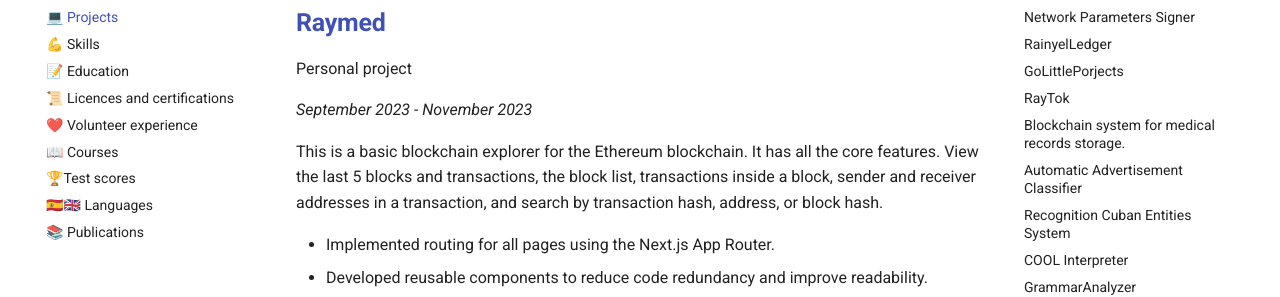
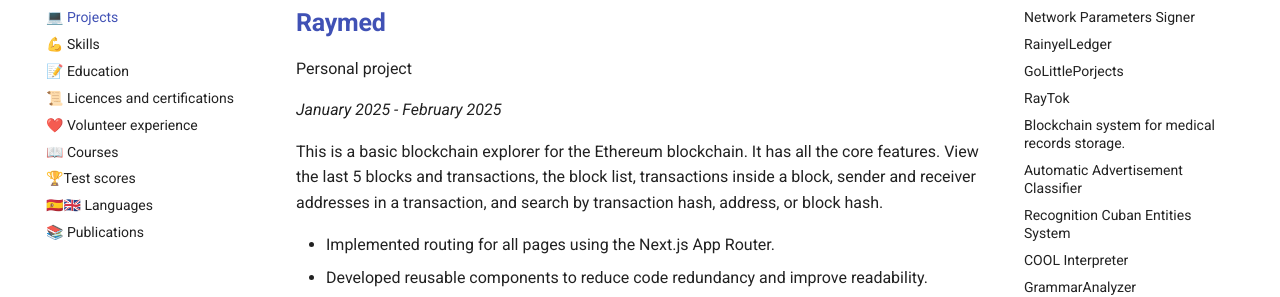
Before and after one commit to rayniel95/rayniel95.github.io, an MkDocs documentation site: the page built from docs/projects/projects.md, in a window 1280 px wide and 900 px high. Shown: the part 175-472 px from the top of the window. Built offline with MkDocs 1.6.1 and Material for MkDocs 9.7.7, drawn with Linux system fonts in a browser that asks for light colours.

Commit message:
docs(projects): update blockexplorer project timeline

```diff
--- a/docs/projects/projects.md
+++ b/docs/projects/projects.md
@@ -2,7 +2,7 @@
 
 Personal project
 
-*September 2023 - November 2023*
+*January 2025 - February 2025*
 
 This is a basic blockchain explorer for the Ethereum blockchain. It has all the core features. View the last 5 blocks and transactions, the block list, transactions inside a block, sender and receiver addresses in a transaction, and search by transaction hash, address, or block hash.
 
```
